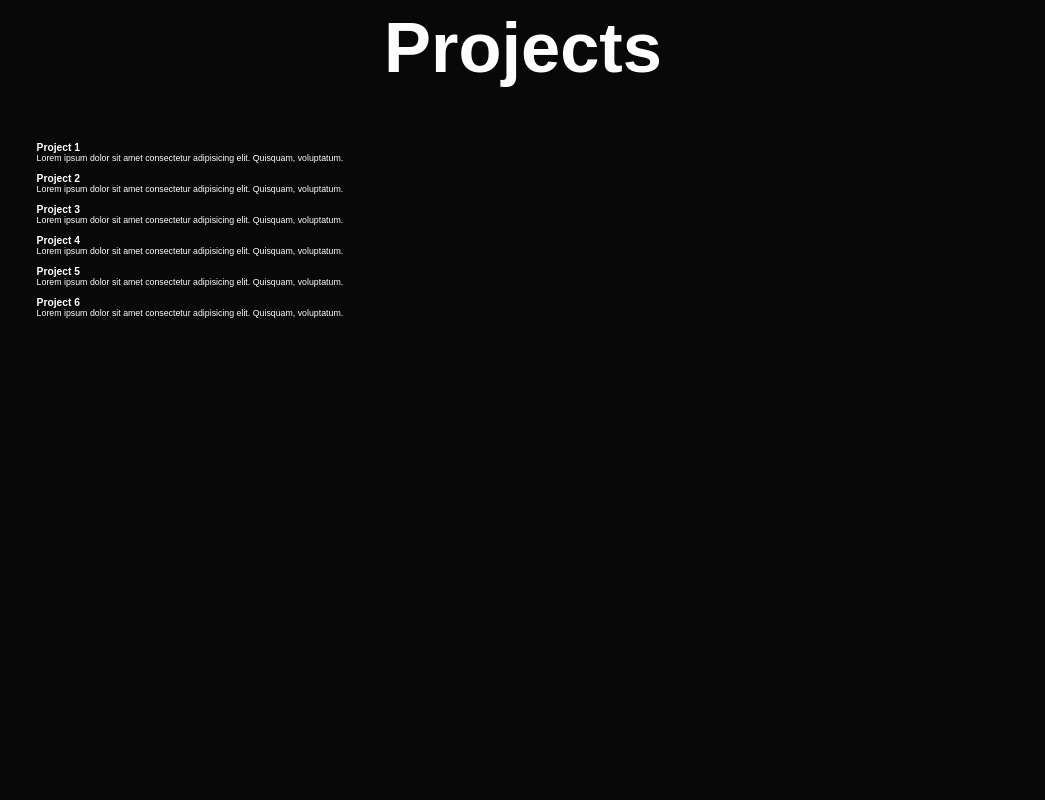
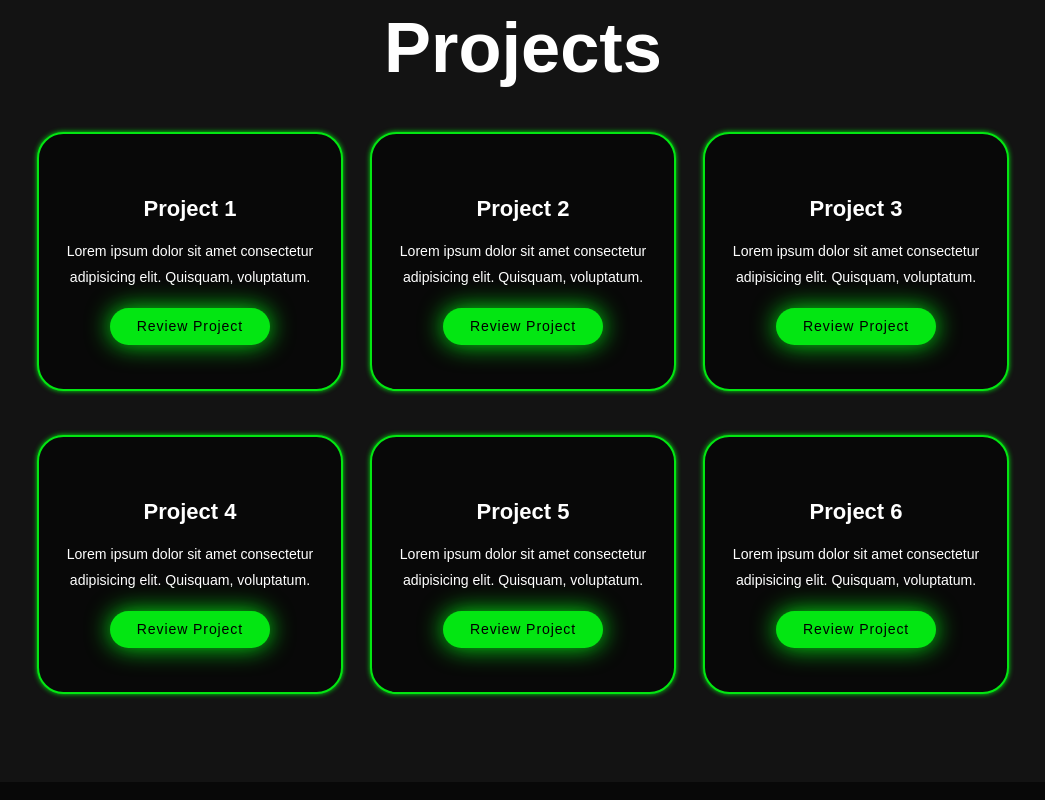
Before and after one commit to AkmaLeyzal/akmaleyzal.github.io, a plain HTML site: page index.html in a window 1280 px wide. Shown: the part 3340-4140 px from the top of the page, without its empty margins (117-1162 px from the left). Drawn offline with nearby package versions, Linux system fonts and the light colour scheme.

Commit message:
Add some projects

```diff
--- a/index.html
+++ b/index.html
@@ -141,36 +141,42 @@
         <img src="assets/" alt="">
         <h3>Project 1</h3>
         <p>Lorem ipsum dolor sit amet consectetur adipisicing elit. Quisquam, voluptatum.</p>
+        <div class="btn">Review Project</div>
       </div>
 
       <div class="project-card">
         <img src="assets/" alt="">
         <h3>Project 2</h3>
         <p>Lorem ipsum dolor sit amet consectetur adipisicing elit. Quisquam, voluptatum.</p>
+        <div class="btn">Review Project</div>
       </div>
 
       <div class="project-card">
         <img src="assets/" alt="">
         <h3>Project 3</h3>
         <p>Lorem ipsum dolor sit amet consectetur adipisicing elit. Quisquam, voluptatum.</p>
+        <div class="btn">Review Project</div>
       </div>
 
       <div class="project-card">
         <img src="assets/" alt="">
         <h3>Project 4</h3>
         <p>Lorem ipsum dolor sit amet consectetur adipisicing elit. Quisquam, voluptatum.</p>
+        <div class="btn">Review Project</div>
       </div>
 
       <div class="project-card">
         <img src="assets/" alt="">
         <h3>Project 5</h3>
         <p>Lorem ipsum dolor sit amet consectetur adipisicing elit. Quisquam, voluptatum.</p>
+        <div class="btn">Review Project</div>
       </div>
 
       <div class="project-card">
         <img src="assets/" alt="">
         <h3>Project 6</h3>
         <p>Lorem ipsum dolor sit amet consectetur adipisicing elit. Quisquam, voluptatum.</p>
+        <div class="btn">Review Project</div>
       </div>
     </div>
 
--- a/newStyle.css
+++ b/newStyle.css
@@ -404,6 +404,53 @@ section{
     line-height: 1.7;
     margin: auto;
 }
+
+.projects{
+    background: var(--second-bg-color);
+}
+.projects-box{
+    display: grid;
+    grid-template-columns: repeat(auto-fit, minmax(300px, 1fr));
+    place-items: center;
+    gap: 3rem;
+    row-gap: 5rem;
+}
+.project-card{
+    display: flex;
+    flex-direction: column;
+    align-items: center;
+    justify-content: center;
+    text-align: center;
+    background-color: var(--bg-color);
+    border: 2px solid var(--main-color);
+    border-radius: 3rem;
+    gap: 2rem;
+    padding: 5rem 2rem;
+    overflow: hidden;
+    cursor: pointer;
+    box-shadow: 0 0 5px var(--main-color);
+    transition: 0.3s ease-in-out;
+}
+.project-card:hover{
+    transform: scale(1.05);
+    box-shadow: 0 0 25px var(--main-color),
+                0 0 50px var(--main-color);
+}
+.project-card img{
+    max-width: 300px;
+    object-fit: cover;
+    border-radius: 2rem;
+}
+.project-card h3{
+    font-size: 2.5rem;
+}
+.project-card p{
+    font-size: 1.6rem;
+    font-weight: 500;
+    line-height: 1.8;
+    color: var(--text-color);
+}
+
 .contact{
     background-color: var(--bg-color);
 }
```
